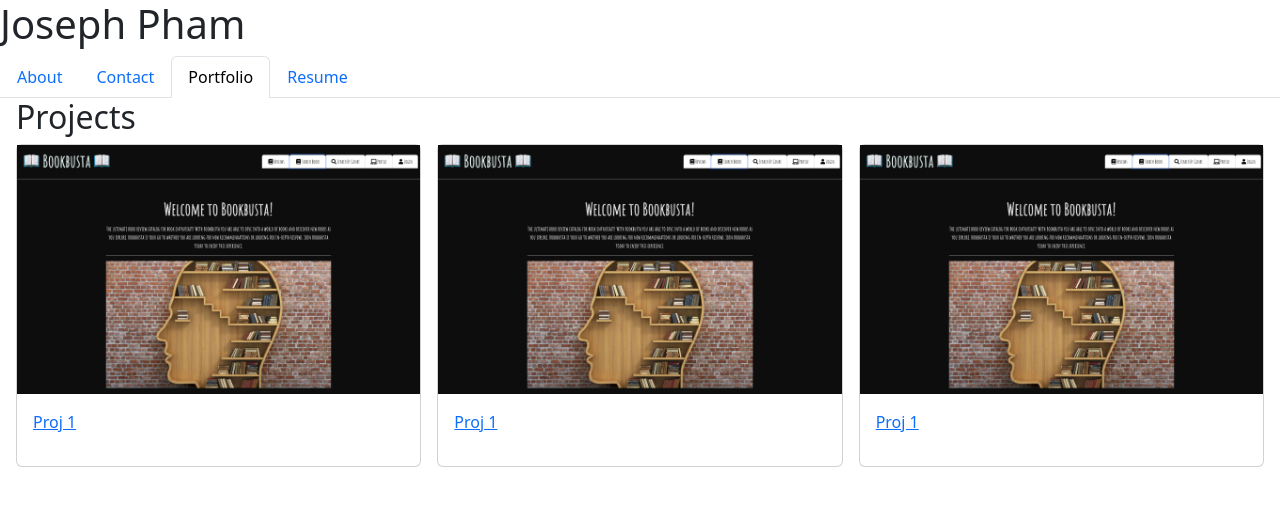
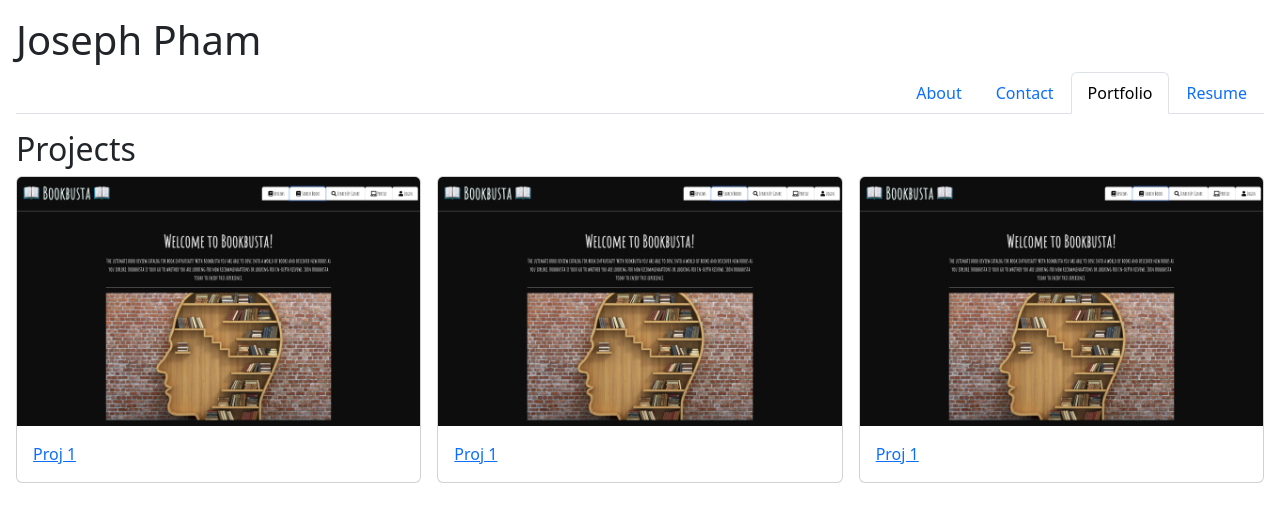
Before and after one commit to jtpham13/react-portfolio, a React (Vite) app in the folder portfolio/: page /Portfolio in a window 1280 px wide. Shown: the top 522 px of the page. Built offline with nearby package versions, Linux system fonts and the light colour scheme.

Commit message:
added project components and moved nav bar

```diff
--- a/portfolio/src/App.css
+++ b/portfolio/src/App.css
@@ -1,3 +1,14 @@
+* {
+    margin: 0;
+    padding:0;
+    list-style: none;
+    font-size: 16px;
+}
+
+header{
+    padding: 1em
+}
+
 .project-wrapper{
     display: flex;
     gap: 1em;
--- a/portfolio/src/components/Nav.jsx
+++ b/portfolio/src/components/Nav.jsx
@@ -6,7 +6,7 @@ function Navigation() {
   const currentPage = useLocation().pathname;
 
   return (
-    <ul className="nav nav-tabs align-self-end">
+    <ul className="nav nav-tabs justify-content-end">
       <li className="nav-item">
         <Link
           to="/"
--- a/portfolio/src/components/Project.jsx
+++ b/portfolio/src/components/Project.jsx
@@ -0,0 +1,12 @@
+function Project({project}, i){
+    return(
+        <div key={i} className="card">
+            <img className="card-img-top" src={project.image}/>
+            <div className="card-body">
+             <a href={project.link}>{project.name}</a>
+            </div>
+        </div>
+    );
+}
+
+export default Project;
--- a/portfolio/src/pages/Portfolio.jsx
+++ b/portfolio/src/pages/Portfolio.jsx
@@ -1,4 +1,5 @@
 import Image from "../assets/bookbusta.png";
+import Project from "../components/Project";
 
 function Portfolio() {
   const projs = [
@@ -23,15 +24,9 @@ function Portfolio() {
     <section>
       <h2>Projects</h2>
       <div className="project-wrapper">
-        {projs.map((project, i) => (
-          <div key={i} className="card">
-            <img className="class-img-top" src={project.image} />
-            <div className="card-body">
-              <a href={project.link}>{project.name}</a>
-              <p></p>
-            </div>
-          </div>
-        ))}
+        {projs.map((project, i) =>(
+         <Project key={i} project={project} />
+       ) )  }
       </div>
     </section>
   );
```
